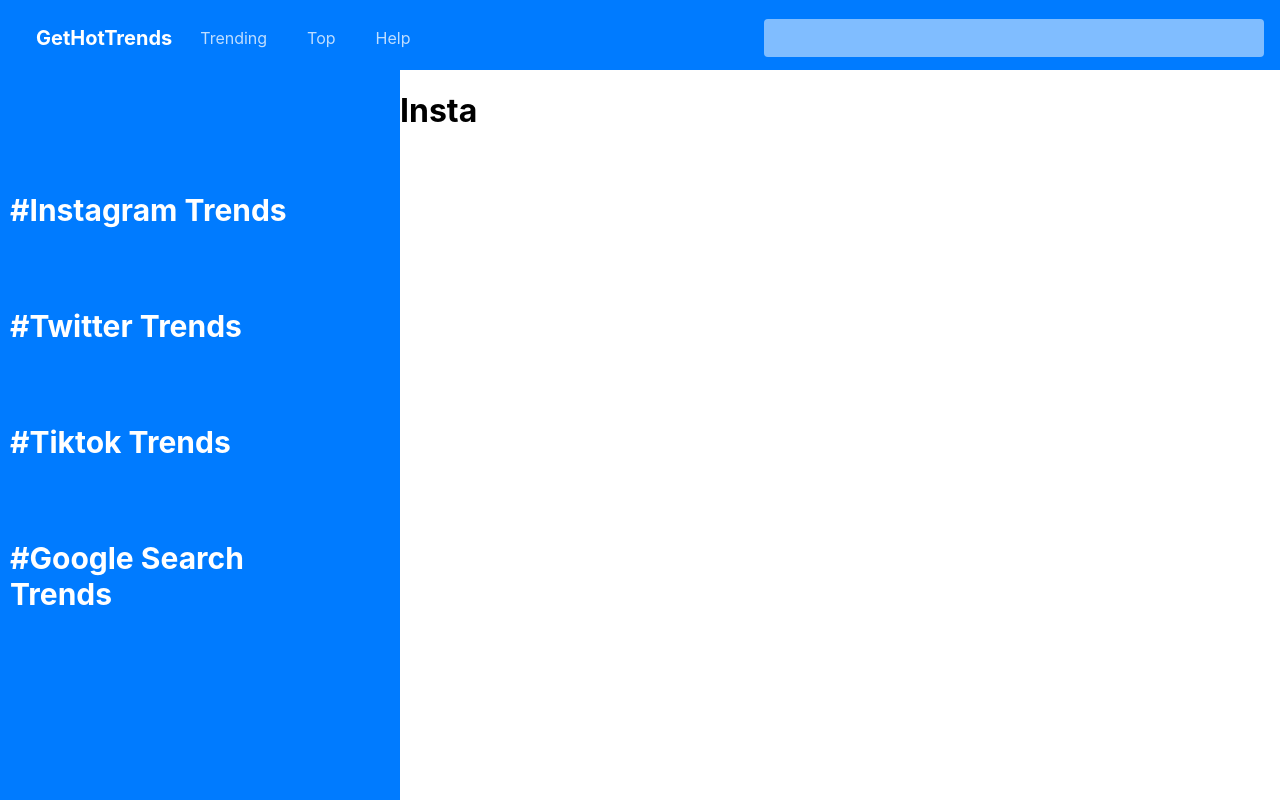
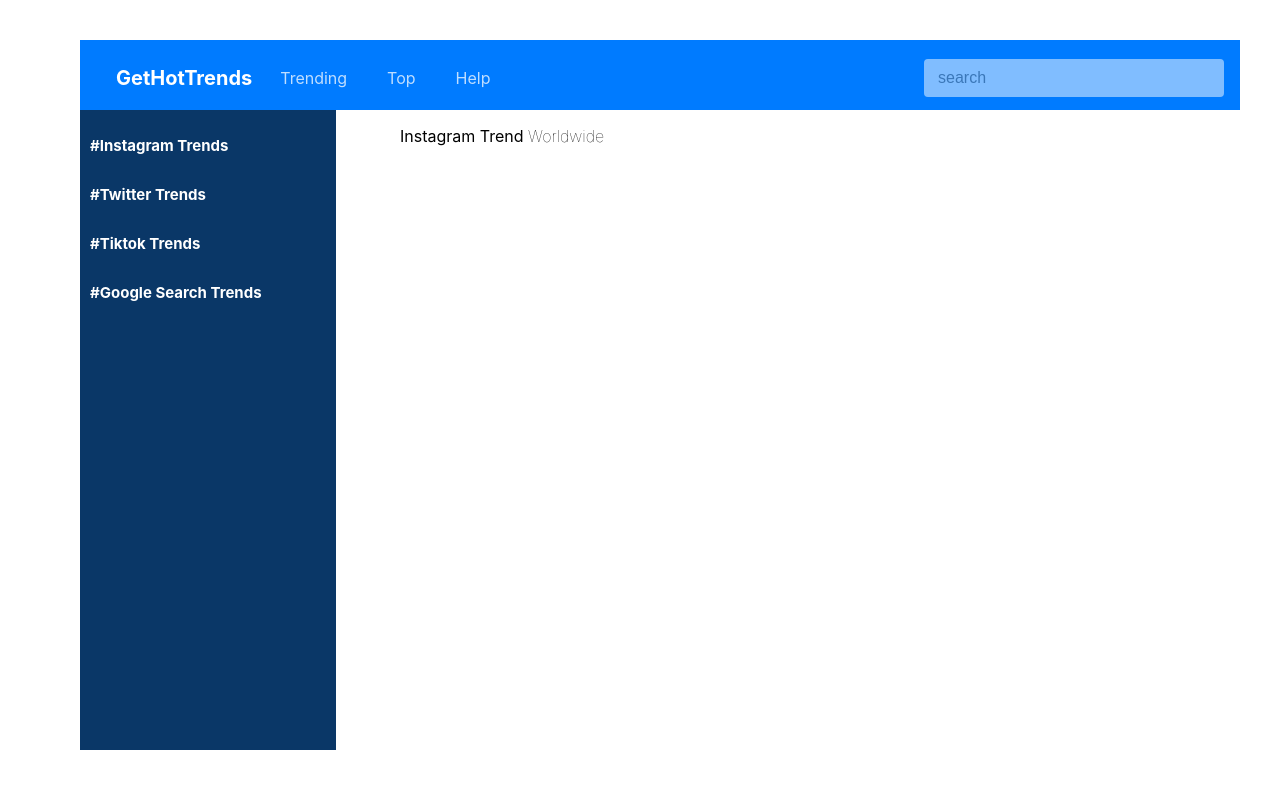
Before and after one commit to balogun1104/trendasemble, a Next.js app in the folder clients/: page / in a window 1280 px wide. Built offline with nearby package versions, Linux system fonts and the light colour scheme.

Commit message:
upgrade ui

```diff
--- a/clients/components/Nav.tsx
+++ b/clients/components/Nav.tsx
@@ -13,7 +13,7 @@
         </div>
 
         <div className={style.search}>
-          <input type="text" />
+          <input type="text" placeholder="search"/>
         </div>
       </div>
     </div>
--- a/clients/components/instaTrend.tsx
+++ b/clients/components/instaTrend.tsx
@@ -3,7 +3,12 @@
 const InstaTrend = () => {
   return (
     <div className={style.main}>
-      <h1>Insta</h1>
+      <div className={style.header}>
+        <p>Instagram Trend <span>Worldwide</span></p>
+      </div>
+      <div>
+
+      </div>
     </div>
   )
 }
--- a/clients/package.json
+++ b/clients/package.json
@@ -17,6 +17,7 @@
     "next": "13.0.3",
     "react": "18.2.0",
     "react-dom": "18.2.0",
+    "react-icons": "^4.6.0",
     "typescript": "4.8.4"
   }
 }
--- a/clients/styles/Home.module.css
+++ b/clients/styles/Home.module.css
@@ -3,3 +3,10 @@
     width: 100%;
     height: 100%;
 }
+
+.container {
+    padding-left: 80px;
+    padding-top: 40px;
+    padding-right: 40px;
+    padding-bottom: 90px;
+}
--- a/clients/styles/nav.module.css
+++ b/clients/styles/nav.module.css
@@ -36,21 +36,22 @@
   transition: all 0.3s ease;
 }
 .side {
-  width: 400px;
-  height: 100%;
+  width: 20%;
+  height: 80%;
   position: fixed;
-  background-color: #007bff;
+  background-color: #0a3767;
+
 }
 .side ul {
   padding: 0;
-  margin: 7em 0 2em;
+  margin: 1em 0 2em;
 }
 .side ul li {
   list-style: none;
-  font-size: 30px;
+  font-size: 15px;
   font-weight: bold;
   color: #fff;
-  margin-bottom: 2em;
+  margin-bottom: 10px;
   width: 90%;
   padding: 10px;
   border-radius: 0 50px 50px 0;
@@ -63,7 +64,7 @@
 
 .search {
   display: block;
-  width: 500px;
+  width: 300px;
   height: calc(1.5em + 0.75rem + 2px);
   padding: 0.375rem 0.75rem;
   font-size: 1rem;
--- a/clients/styles/trend.module.css
+++ b/clients/styles/trend.module.css
@@ -5,3 +5,13 @@
     left: 400px;
 
 }
+
+.header {
+    font-weight: 400;
+    text-align: center;
+    padding-right: 100px;
+    display: flex;
+}
+.header span {
+    font-weight: 100;
+}https://razak1104-zany-halibut-7w9pvpggvwp3pgjg-3000.preview.app.github.dev/
```
Also changed, not shown: 1 other file (tests, documents, lock files or other folders).
